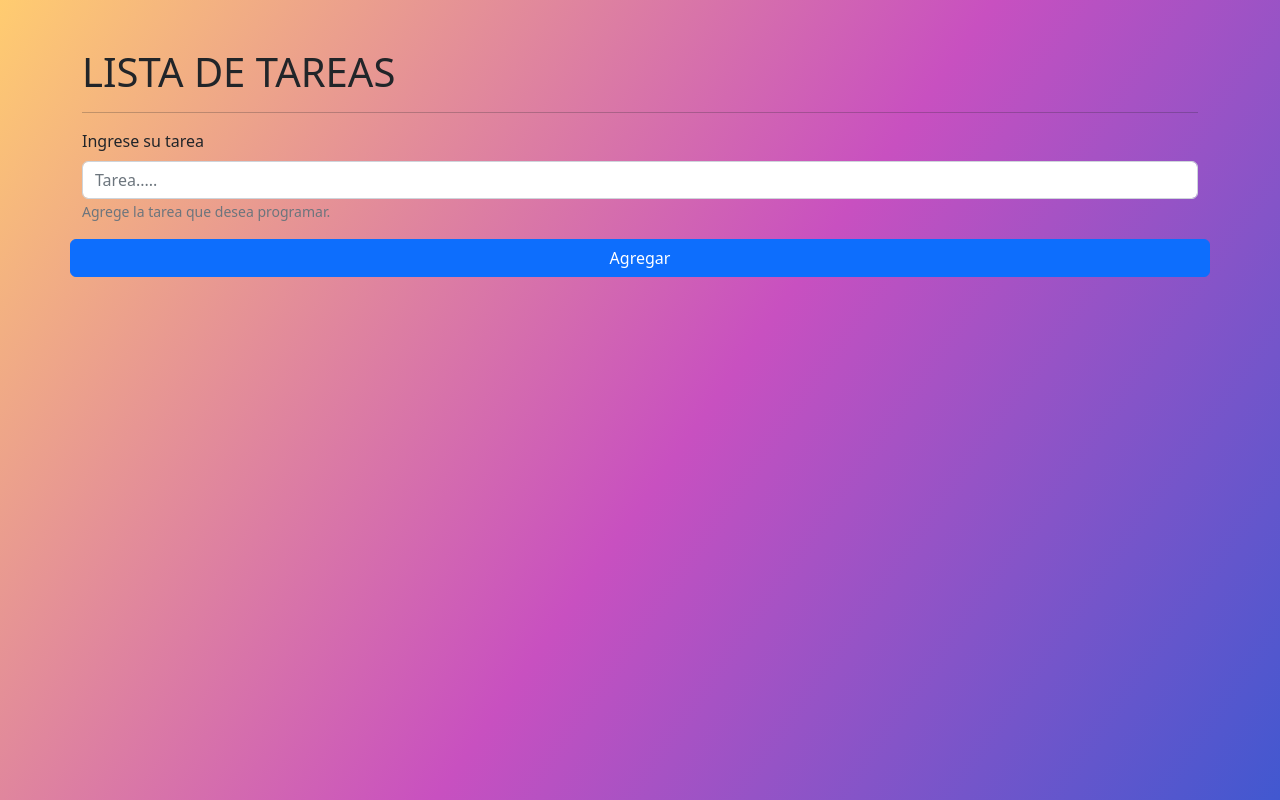
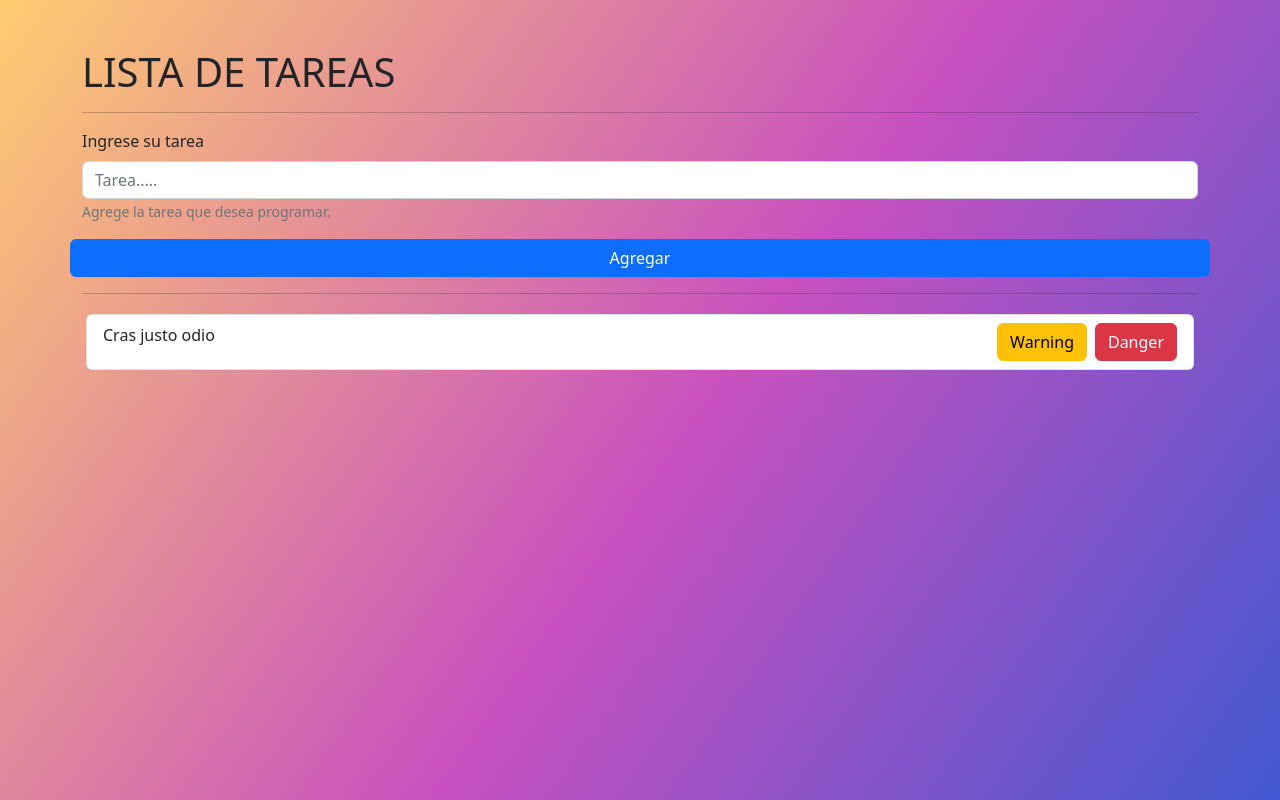
Before and after one commit to jlpereyra22/Lista-Tarea-Front, a React (Create React App) app: page / in a window 1280 px wide. Built offline with nearby package versions, Linux system fonts and the light colour scheme.

Commit message:
agregue maquetado y modifique components que tenian error

```diff
--- a/src/App.jsx
+++ b/src/App.jsx
@@ -2,6 +2,8 @@ import "bootstrap/dist/css/bootstrap.min.css";
 import "../src/style.css"
 import { Container } from "react-bootstrap";
 import AgregarTarea from "./components/AgregarTarea";
+import Tareas from "./components/Tareas";
+
 
 function App() {
   return (
@@ -12,6 +14,8 @@ function App() {
         <hr />
       </section>
       <AgregarTarea />
+      <hr />
+     <Tareas/>
     </Container>
     </section>
   );
--- /dev/null
+++ b/src/components/Items.jsx
@@ -0,0 +1,14 @@
+import ListGroup from 'react-bootstrap/ListGroup';
+import Button from "react-bootstrap/Button";
+
+const Items = () => {
+  return (
+    <ListGroup.Item className="d-flex justify-content-between m-1">Cras justo odio
+        <div><Button className='mx-2' variant="warning">Warning</Button>
+        <Button variant="danger">Danger</Button>
+        </div>
+    </ListGroup.Item>
+  );
+};
+
+export default Items;
--- /dev/null
+++ b/src/components/Tareas.jsx
@@ -0,0 +1,15 @@
+import ListGroup from 'react-bootstrap/ListGroup';
+import Items from "./Items";
+
+
+
+const Tareas = () => {
+    return (
+        <ListGroup>
+       <Items/>
+
+      </ListGroup>
+    );
+};
+
+export default Tareas;
```
Also changed, not shown: src/components/ListaTarea.jsx (deleted, +0 -11 lines), src/components/ItemTarea.jsx (deleted).
